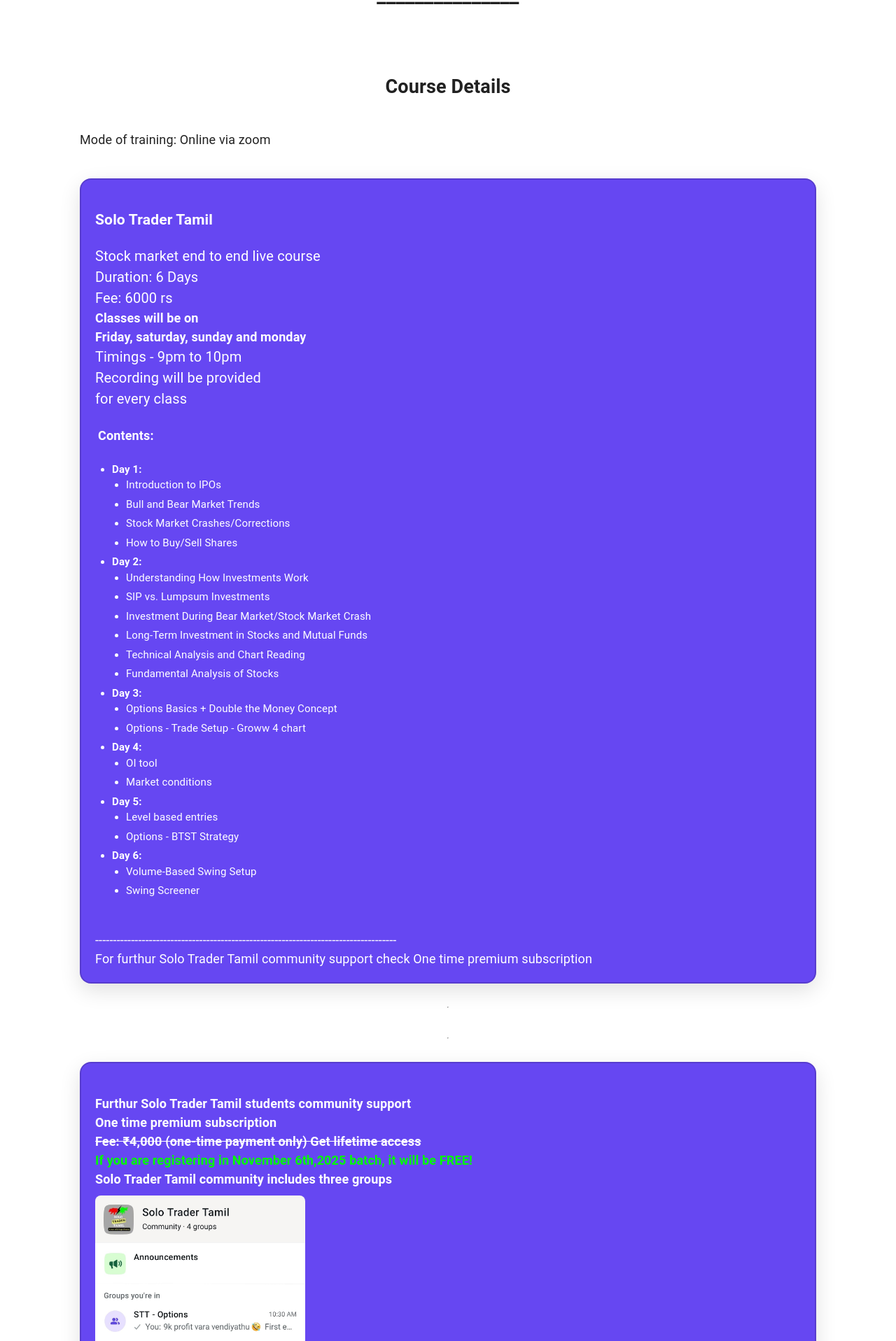
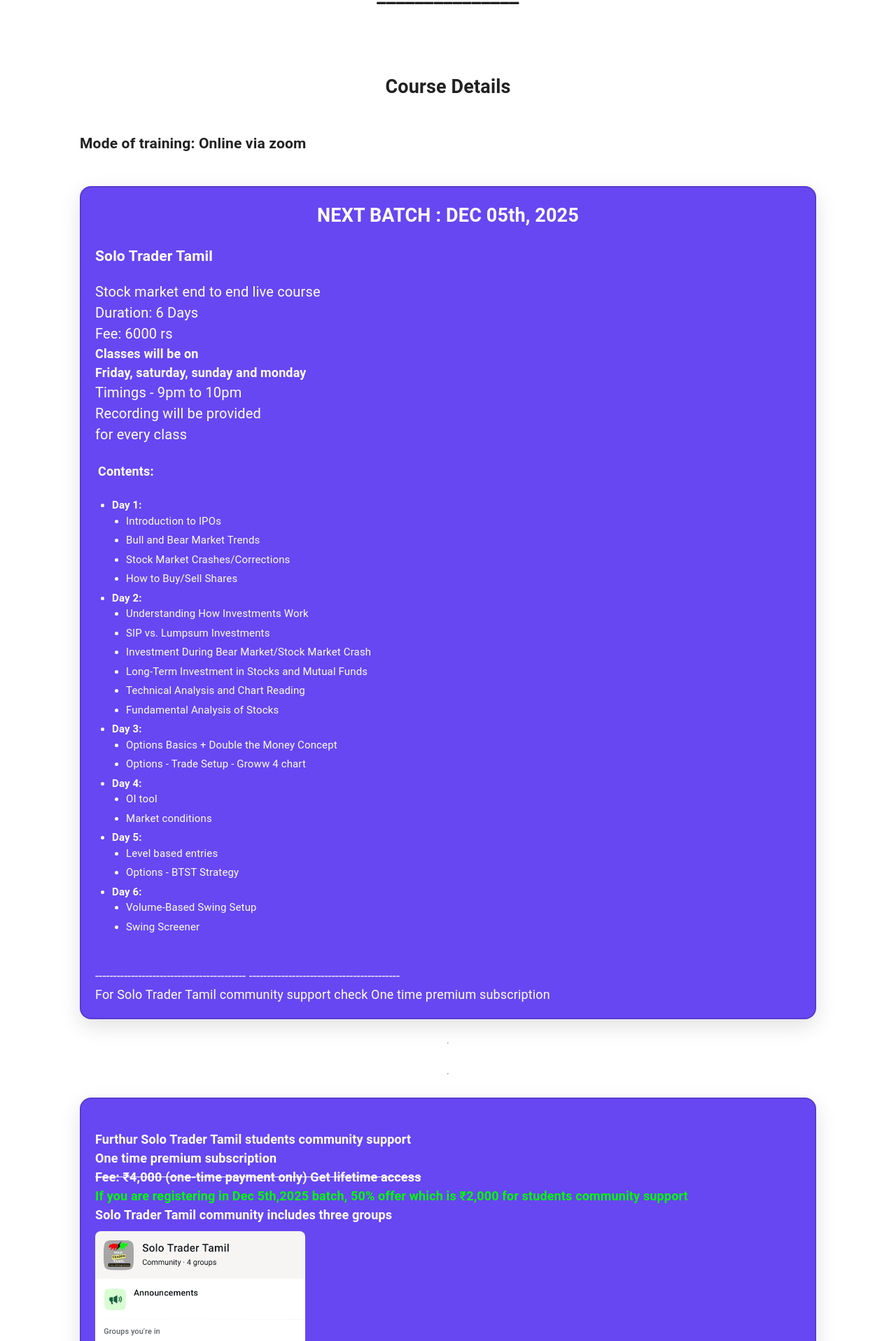
Before and after one commit to Santhosh-M-R/solo, a React (Create React App) app: page / in a window 1280 px wide. Shown: the part 2248-4165 px from the top of the page at 70% size. Built offline with nearby package versions, Linux system fonts and the light colour scheme.

Commit message:
course updat

```diff
--- a/src/CourseDetails.jsx
+++ b/src/CourseDetails.jsx
@@ -205,12 +205,13 @@
       <CourseMessage>
         <h2>Course Details</h2>
         <div className="course-info">
-          <p>Mode of training: Online via zoom</p>
+          <h3>Mode of training: Online via zoom</h3>
           {/* <p>Either you can take live classes or recorded classes</p> */}
 
           <div className="live-course">
             <AdvancedCourseContent>
               <div className="heading">
+                <h2>NEXT BATCH : DEC 05th, 2025</h2>
                 <h3>Solo Trader Tamil</h3>
                 <p>Stock market end to end live course </p>
                 <p>
@@ -282,13 +283,10 @@
               <div className="guidance">
                 <br></br>
                 ------------------------------------------
-                {/* <br></br>
-                Guidance and support in batch group only for 2 months
-                <br></br> */}
                 ------------------------------------------
                 <br></br>
-                For furthur Solo Trader Tamil community support check One time
-                premium subscription
+                For Solo Trader Tamil community support check One time premium
+                subscription
               </div>
             </AdvancedCourseContent>
           </div>
@@ -306,8 +304,8 @@
                 <s>Fee: ₹4,000 (one-time payment only) Get lifetime access</s>
                 <br></br>
                 <strong style={{ color: "#00FF00", fontSize: "18px" }}>
-                  If you are registering in November 6th,2025 batch, it will be
-                  FREE!
+                  If you are registering in Dec 5th,2025 batch, 50% offer which
+                  is ₹2,000 for students community support
                 </strong>
                 <br></br>
                 Solo Trader Tamil community includes three groups
```
